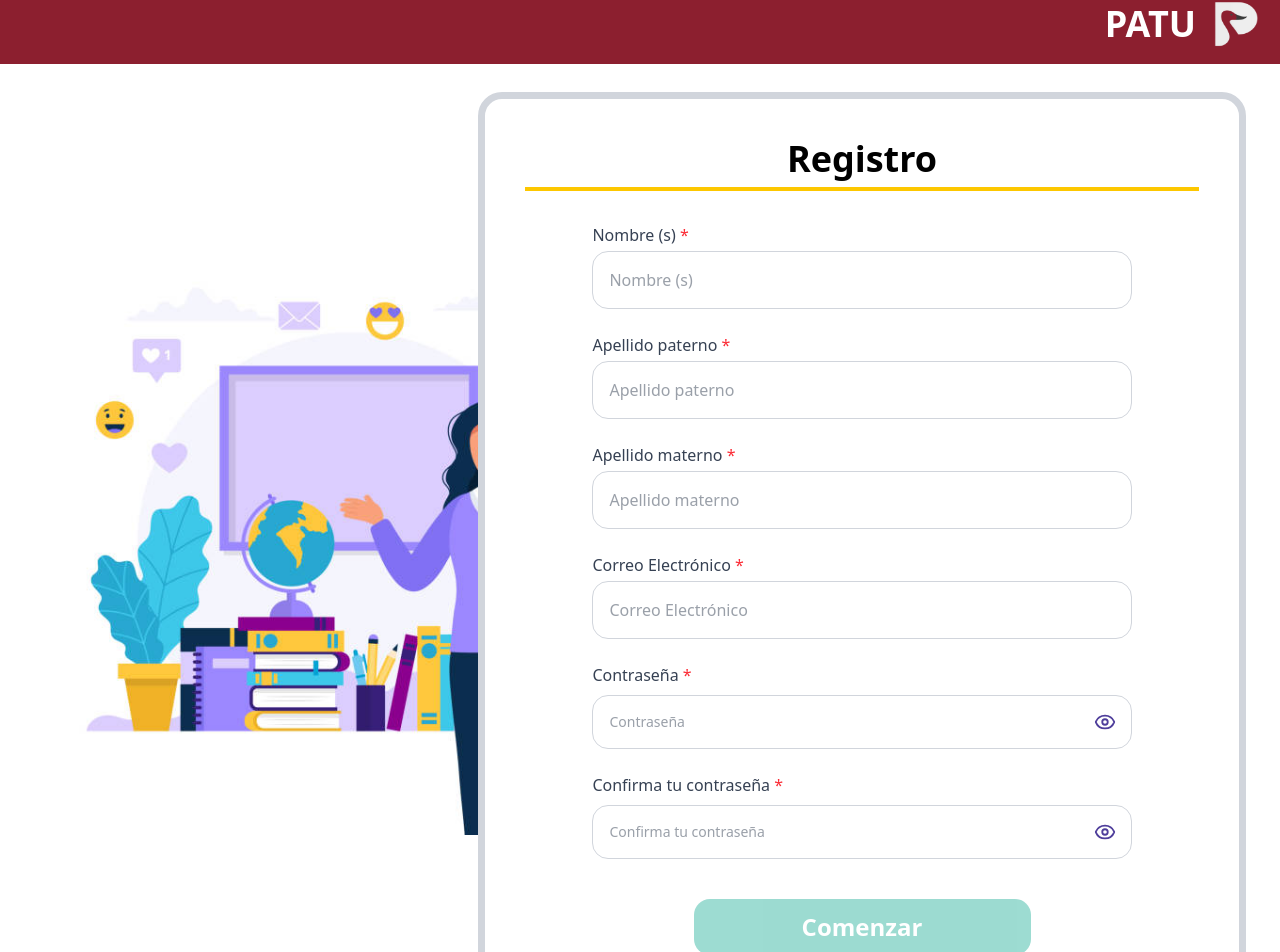
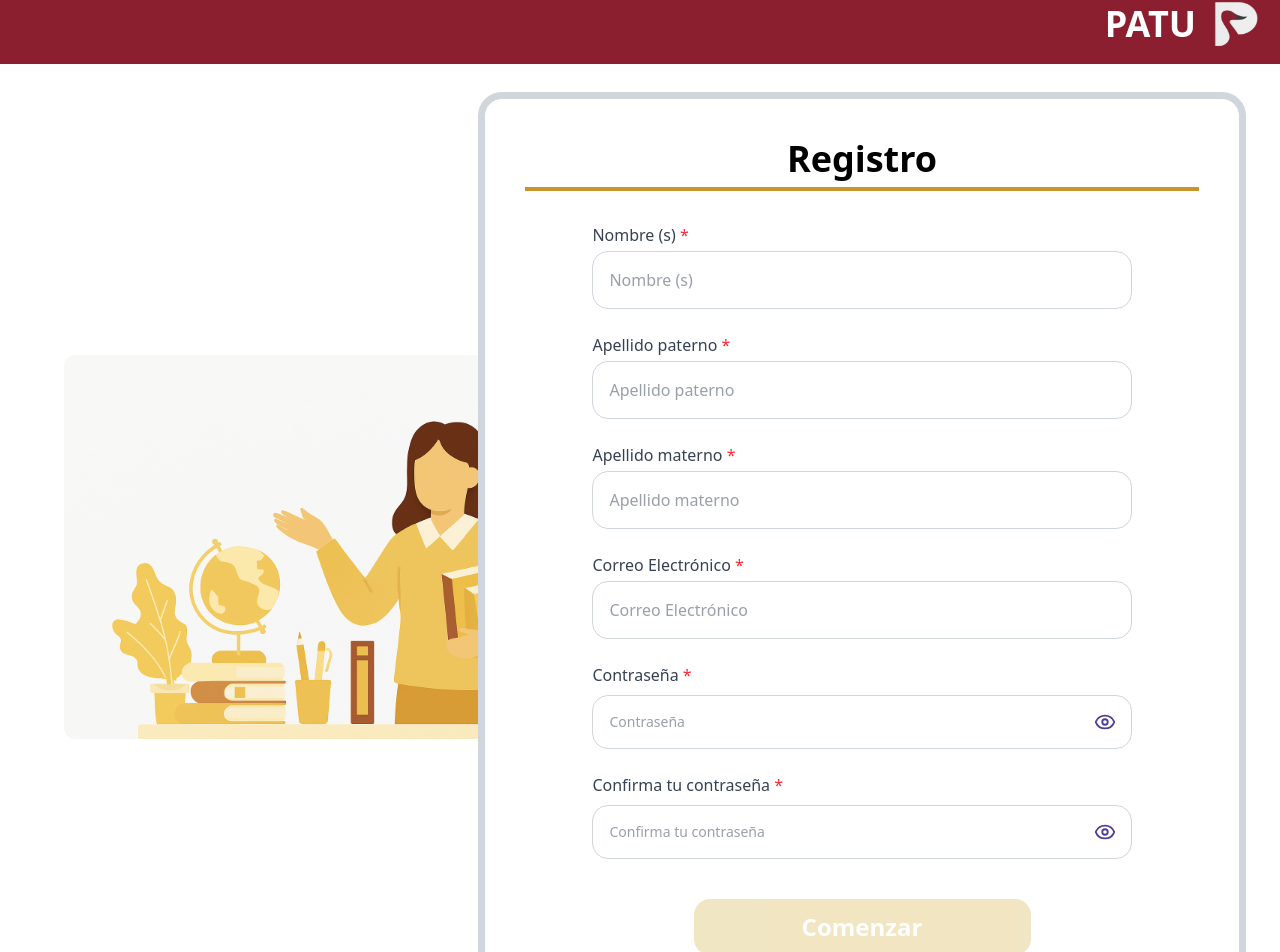
Before and after one commit to Jose-Melendez-Salas/PatuFront, a React (Vite) app: page /Registro in a window 1280 px wide. Shown: the part 16-968 px from the top of the page. Built offline with nearby package versions, Linux system fonts and the light colour scheme.

Commit message:
cambio de imagen

```diff
--- a/src/Registro.jsx
+++ b/src/Registro.jsx
@@ -1,6 +1,6 @@
 import React, { useState, useEffect } from 'react';
 import Navbar from './Navbar.jsx';
-import ilustracionImg from './assets/ilustracion.png';
+import ilustracionImg from './assets/Registro02.png';
 import { Eye, EyeOff } from 'lucide-react';
 
 const Registro = () => {
@@ -163,7 +163,7 @@ const Registro = () => {
 
           <div className="flex-1 flex flex-col items-center justify-center p-7 md:-ml-65">
             <div className="bg-white rounded-3xl shadow-3xl p-10 w-full max-w-3xl animate-fadeIn border-7 border-gray-300">
-              <h2 className="text-4xl font-bold mb-8 text-center border-b-4 border-yellow-400 pb-2">Registro</h2>
+              <h2 className="text-4xl font-bold mb-8 text-center border-b-4 border-[#C7952C] pb-2">Registro</h2>
 
               <form className="flex flex-col gap-6 items-center relative w-full" onSubmit={handleSubmit}>
                 <InputField label="Nombre (s)" value={nombre} onChange={setNombre} obligatorio />
@@ -194,7 +194,7 @@ const Registro = () => {
                 <button
                   type="submit"
                   disabled={!formValido || loading}
-                  className={`bg-[#3CB9A5] hover:bg-[#1f6b5e] text-white py-3 px-6 rounded-2xl font-bold text-2xl mt-4 mx-auto w-[80%] sm:w-1/2 transition-all duration-300 ${(!formValido || loading) ? 'opacity-50 cursor-not-allowed' : ''}`}
+                  className={`bg-[#E4CD87] hover:bg-[#C7952C] text-white py-3 px-6 rounded-2xl font-bold text-2xl mt-4 mx-auto w-[80%] sm:w-1/2 transition-all duration-300 ${(!formValido || loading) ? 'opacity-50 cursor-not-allowed' : ''}`}
                 >
                   {loading ? (
                     <span className="flex items-center justify-center gap-2">
@@ -216,9 +216,9 @@ const Registro = () => {
 
       {mostrarExito && (
         <div className="fixed inset-0 bg-black bg-opacity-50 flex items-center justify-center z-50">
-          <div className="bg-white rounded-3xl shadow-2xl p-10 w-[90%] max-w-md text-center border-4 border-[#3CB9A5] animate-fadeIn">
+          <div className="bg-white rounded-3xl shadow-2xl p-10 w-[90%] max-w-md text-center border-4 border-[#E4CD87] animate-fadeIn">
             <div className="flex flex-col items-center gap-4">
-              <div className="w-16 h-16 flex items-center justify-center rounded-full bg-[#3CB9A5] text-white text-4xl font-bold">✓</div>
+              <div className="w-16 h-16 flex items-center justify-center rounded-full bg-[#E4CD87] text-white text-4xl font-bold">✓</div>
               <h3 className="text-2xl font-bold text-[#4F3E9B]">¡Registro exitoso!</h3>
               <p className="text-gray-700 text-lg">Tu cuenta ha sido creada correctamente.</p>
             </div>
```
Also changed, not shown: src/assets/Registro02.png (added).
